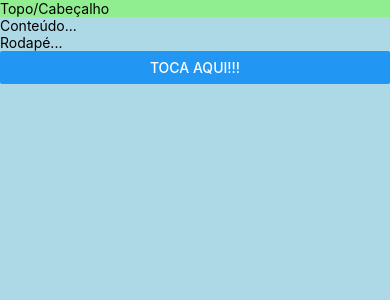
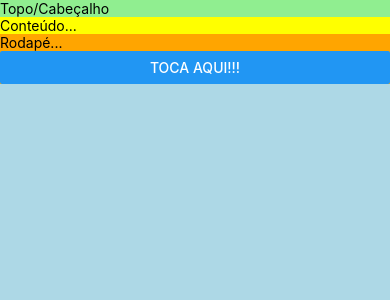
Before and after one commit to tiagotecinternet23/ola-react-native, a React Native app: screen / in a window 390 px wide. Shown: the top 300 px of the page. Built offline with nearby package versions, Linux system fonts and the light colour scheme.

Commit message:
Update App.js

```diff
--- a/App.js
+++ b/App.js
@@ -21,10 +21,10 @@ export default function App() {
         <View style={estilos.cabecalho}>
           <Text>Topo/Cabeçalho</Text>
         </View>
-        <View>
+        <View style={estilos.conteudo}>
           <Text>Conteúdo...</Text>
         </View>
-        <View>
+        <View style={estilos.rodape}>
           <Text>Rodapé...</Text>
           <Button title="Toca aqui!!!" onPress={vai} />
         </View>
```
